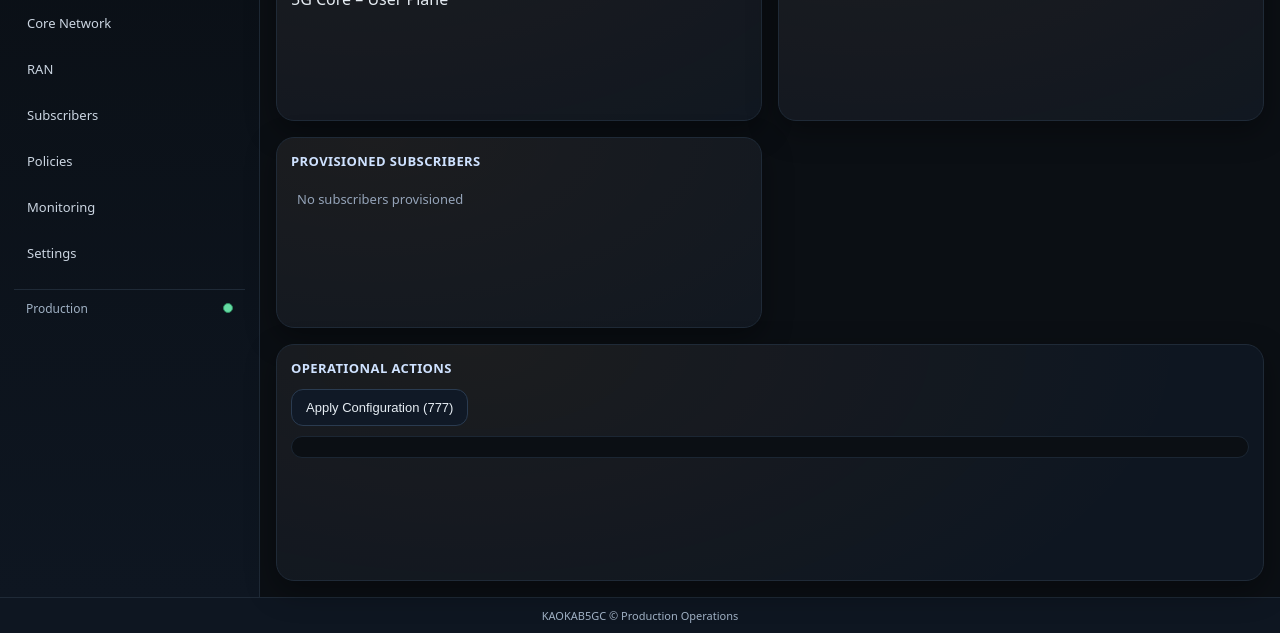
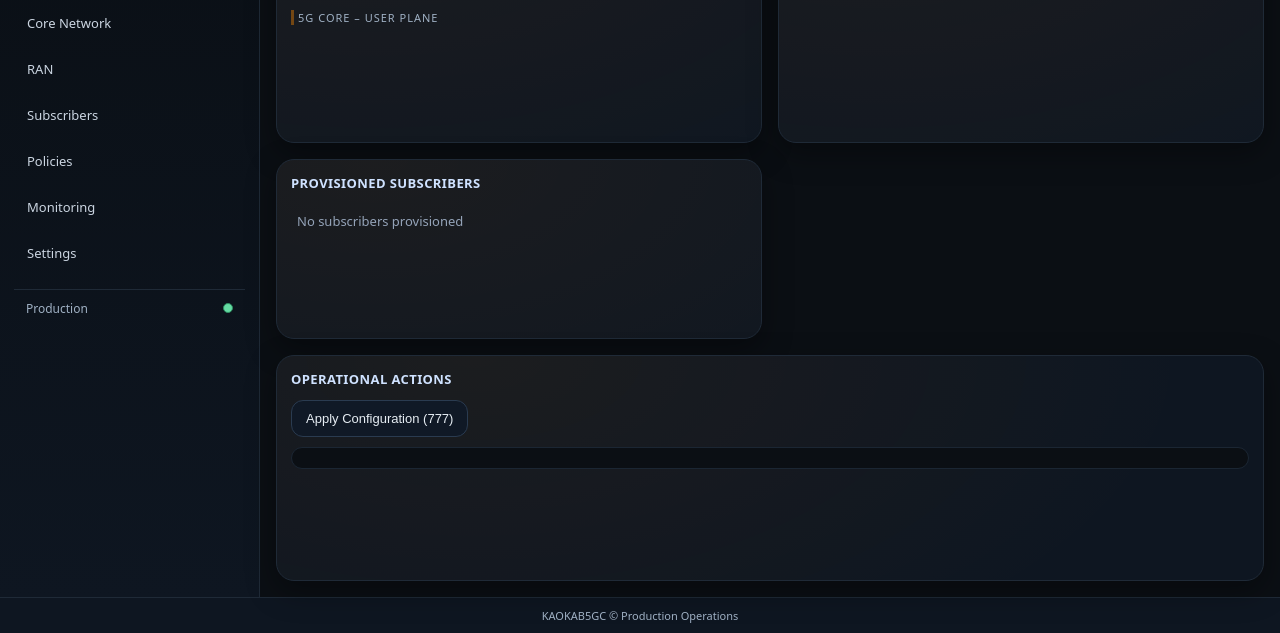
Before and after one commit to Kaokab1979/Kaokab-GUI, a plain HTML site: page frontend/index.html in a window 1280 px wide. Shown: the part 214-847 px from the top of the page. Drawn offline with Linux system fonts and the light colour scheme; no server answers.

Commit message:
Add NF grouping styles to style.css
Add styles for NF grouping and its title.

```diff
--- a/frontend/style.css
+++ b/frontend/style.css
@@ -327,3 +327,18 @@ main.grid{
   .layout{ grid-template-columns: 1fr; }
   .sidebar{ position: sticky; top: 86px; z-index: 40; border-right: none; border-bottom: 1px solid var(--border); }
 }
+/* ===== NF Grouping (Step 2) ===== */
+
+.nf-group {
+  margin-bottom: 18px;
+}
+
+.nf-group-title {
+  font-size: 11px;
+  letter-spacing: 1px;
+  text-transform: uppercase;
+  color: #9fb0c3;
+  margin-bottom: 8px;
+  padding-left: 4px;
+  border-left: 3px solid rgba(255,138,0,.4);
+}
```
